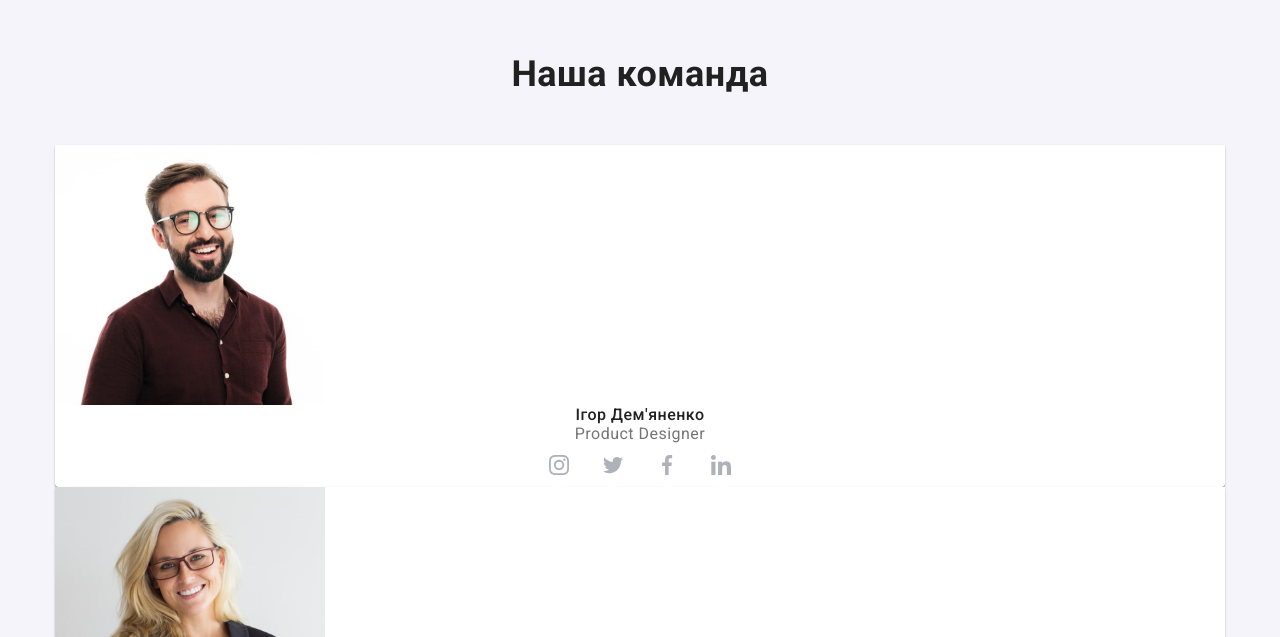
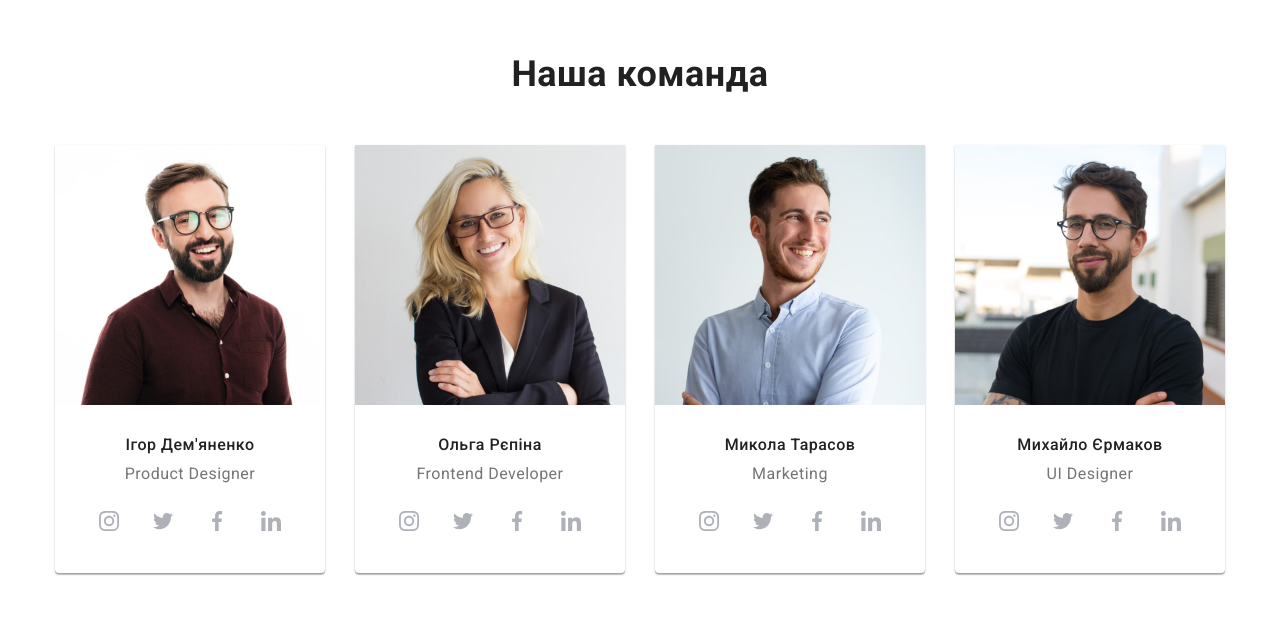
Before and after one commit to SydorenkoKateryna/goit-markup-hw-08, a plain HTML site: page index.html in a window 1280 px wide. Shown: the part 1683-2320 px from the top of the page. Drawn offline with nearby package versions, Linux system fonts and the light colour scheme.

Commit message:
Адаптивна верстка: team

```diff
--- a/sass/components/_features.scss
+++ b/sass/components/_features.scss
@@ -27,7 +27,6 @@
 
   @media screen and (min-width: 1200px) {
     width: calc((100% - 8 * 15px) / 4);
-    // margin: 15px;
   }
 }
 
--- a/sass/components/_team.scss
+++ b/sass/components/_team.scss
@@ -1,47 +1,72 @@
 .team {
-  background-color: $secondaryBackgroundColor;
+  @media screen and (max-width: 1199.98px) {
+    background-color: $secondaryBackgroundColor;
+  }
 
   &__title {
     @extend %sectionTitle;
   }
 
   &__list {
-    // display: flex;
-    // margin-left: -30px;
+    display: flex;
+    flex-direction: column;
+
+    @media screen and (min-width: 768px) {
+      flex-direction: row;
+      flex-wrap: wrap;
+      margin: -15px;
+    }
   }
+}
 
-  &__item {
-    // width: calc((100% - 4 * 30px) / 4);
-    // margin-left: 30px;
-
+  .team__item {
     background-color: $primaryWhiteColor;
     box-shadow: $teamCardShadow;
     border-radius: 0px 0px 4px 4px;
+    width: 100%;
+
+  @media screen and (max-width: 767.98px) {
+    &:not(:last-child) {
+      margin-bottom: 30px;
+    }
+  }
+
+  @media screen and (min-width: 768px) {
+    width: calc((100% - 4 * 15px) / 2);
+    margin: 15px;
+  }
+
+  @media screen and (min-width: 1200px) {
+    width: calc((100% - 8 * 15px) / 4);
   }
 }
 
 .item-team {
   &__meta {
-    // padding-top: 30px;
-    // padding-bottom: 30px;
+    padding-top: 30px;
+    padding-bottom: 24px;
 
     text-align: center;
+
+    @media screen and (min-width: 1200px) {
+      padding-bottom: 30px;
+    }
   }
 
   &__title {
-    // margin-bottom: 10px;
+    margin-bottom: 10px;
 
     font-weight: 500;
     font-size: 16px;
-    line-height: 1.19;
+    line-height: calc(19 / 16);
     color: $primaryTitleColor;
   }
 
   &__text {
-    // margin-bottom: 16px;
+    margin-bottom: 16px;
 
     font-size: 16px;
-    line-height: 1.19;
+    line-height: calc(19 / 16);
   }
 }
 
```
Also changed, not shown: css/main.css, css/main.min.css, 2 other files.
